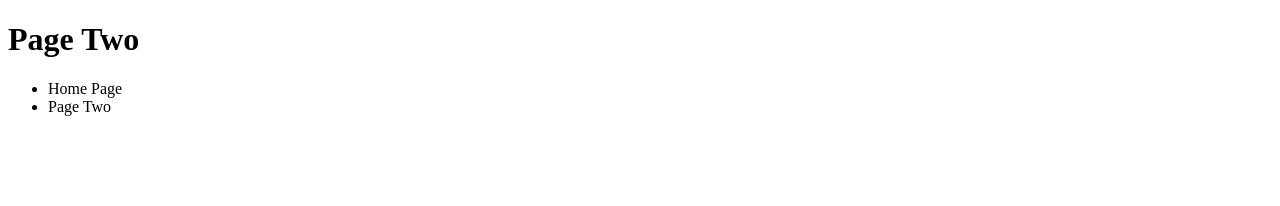
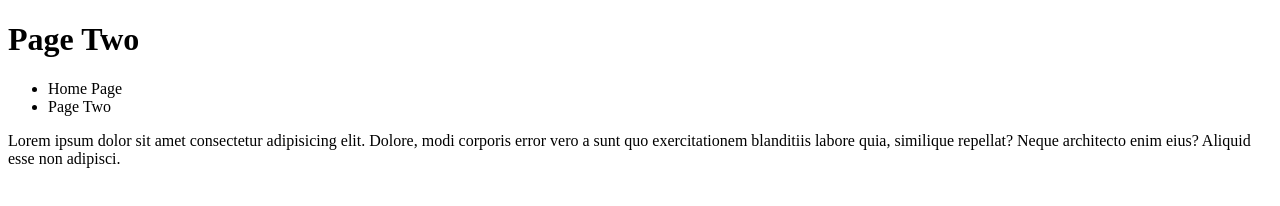
Before and after one commit to franescobia/first-github, a plain HTML site: page next-page.html in a window 1280 px wide. Drawn offline with Linux system fonts and the light colour scheme.

Commit message:
i added lorem ipsum here!

```diff
--- a/next-page.html
+++ b/next-page.html
@@ -14,5 +14,11 @@
             <li><a href="next-page.html"></a>Page Two</li>
         </ul>
     </nav>
+
+    <section>
+        <div>
+            <p>Lorem ipsum dolor sit amet consectetur adipisicing elit. Dolore, modi corporis error vero a sunt quo exercitationem blanditiis labore quia, similique repellat? Neque architecto enim eius? Aliquid esse non adipisci.</p>
+        </div>
+    </section>
 </body>
 </html>
```
Also changed, not shown: about-page.html (+1 -1 lines).
